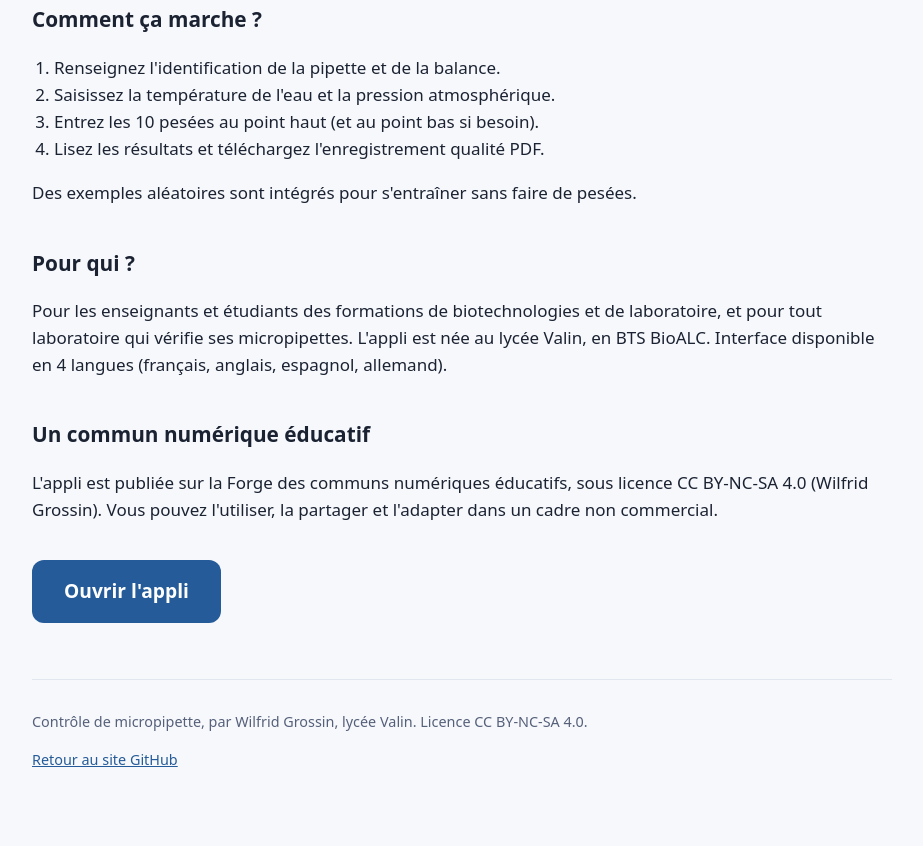
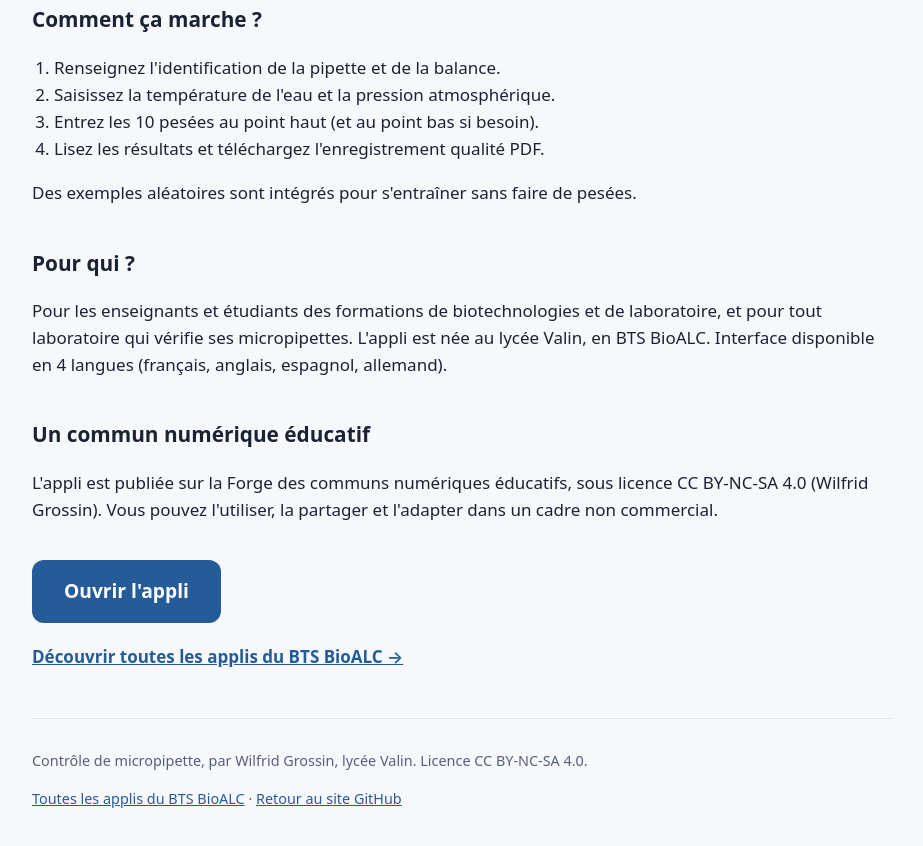
Before and after one commit to Wilfrid-Grossin/BTSBioALC-Lycee-Valin, a plain HTML site: page controle-micropipette/index.html in a window 1280 px wide. Shown: the part 1098-1944 px from the top of the page, without its empty margins (178-1101 px from the left). Drawn offline with Linux system fonts and the light colour scheme.

Commit message:
Update index.html

```diff
--- a/controle-micropipette/index.html
+++ b/controle-micropipette/index.html
@@ -63,11 +63,12 @@
 <h2 style="font-size:1.3rem;margin:40px 0 12px">Un commun num&#xE9;rique &#xE9;ducatif</h2>
 <p>L'appli est publi&#xE9;e sur la Forge des communs num&#xE9;riques &#xE9;ducatifs, sous licence CC BY-NC-SA 4.0 (Wilfrid Grossin). Vous pouvez l'utiliser, la partager et l'adapter dans un cadre non commercial.</p>
 <a style="display:inline-block;margin:20px 0 8px;padding:16px 32px;border-radius:12px;background:#245b98;color:#fff;font-size:1.2rem;font-weight:700;text-decoration:none" href="https://bts-bioalc.forge.apps.education.fr/controle-micropipette/">Ouvrir l'appli</a>
+<p style="margin:12px 0 0"><a style="color:#245b98;font-weight:600" href="../nos-applis/">D&#xE9;couvrir toutes les applis du BTS BioALC &#x2192;</a></p>
 </section>
 
 <footer style="margin-top:48px;padding-top:16px;border-top:1px solid #e2e6ef;font-size:.9rem;color:#55607a">
 <p>Contr&#xF4;le de micropipette, par Wilfrid Grossin, lyc&#xE9;e Valin. Licence CC BY-NC-SA 4.0.</p>
-<p><a style="color:#245b98" href="https://wilfrid-grossin.github.io/BTSBioALC-Lycee-Valin/">Retour au site GitHub</a></p>
+<p><a style="color:#245b98" href="https://wilfrid-grossin.github.io/BTSBioALC-Lycee-Valin/nos-applis/">Toutes les applis du BTS BioALC</a> &#xB7; <a style="color:#245b98" href="https://wilfrid-grossin.github.io/BTSBioALC-Lycee-Valin/">Retour au site GitHub</a></p>
 </footer>
 </main>
 </body>
```
